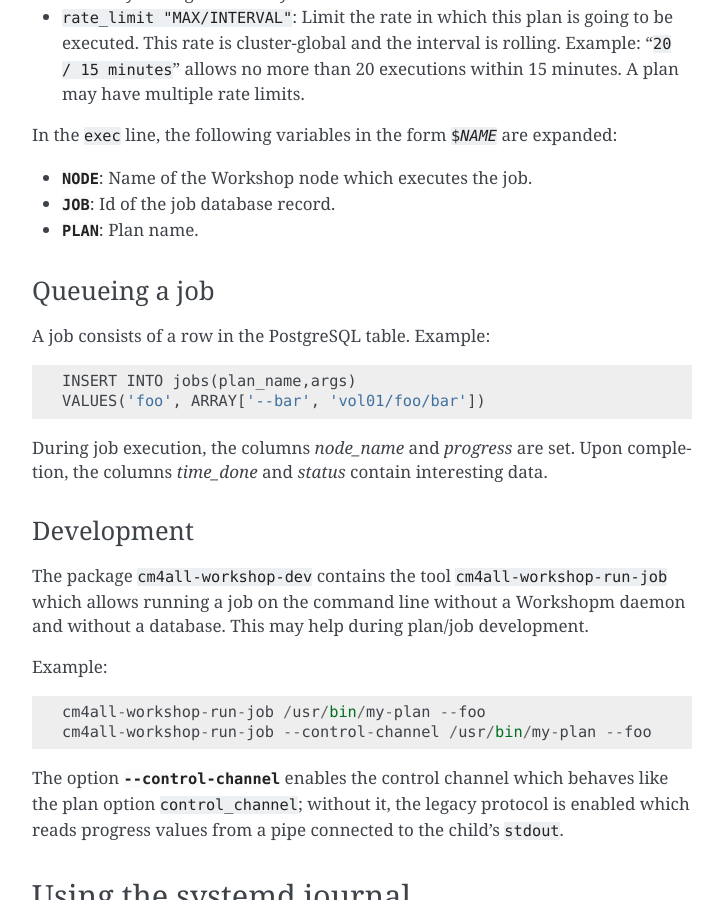
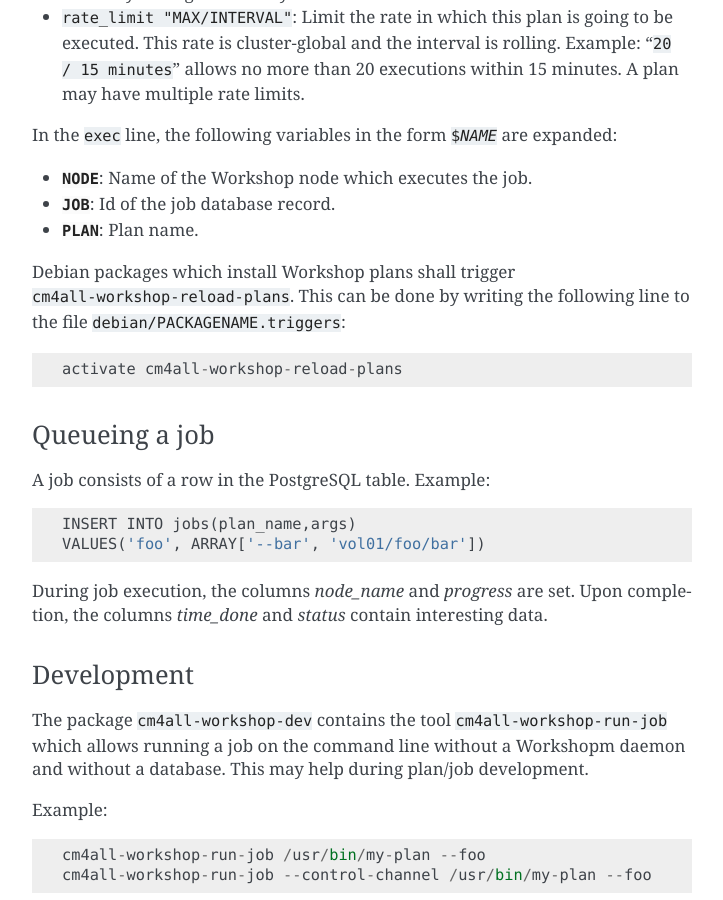
Before and after one commit to CM4all/workshop, a Sphinx documentation site: the page built from doc/index.rst, in a window 1280 px wide and 900 px high, scrolled down 5514 px. Shown: the whole window, without its empty margins (388-1111 px from the left). Built offline with Sphinx 7.4.7, drawn with Linux system fonts in a browser that asks for light colours.

Commit message:
debian: support trigger "cm4all-workshop-reload-plans"

```diff
--- a/doc/index.rst
+++ b/doc/index.rst
@@ -294,6 +294,12 @@
 * :envvar:`NODE`: Name of the Workshop node which executes the job.
 * :envvar:`JOB`: Id of the job database record.
 * :envvar:`PLAN`: Plan name.
+
+Debian packages which install Workshop plans shall trigger
+``cm4all-workshop-reload-plans``.  This can be done by writing the
+following line to the file :file:`debian/PACKAGENAME.triggers`::
+
+  activate cm4all-workshop-reload-plans
 
 Queueing a job
 ^^^^^^^^^^^^^^
```
Also changed, not shown: 3 other files.
